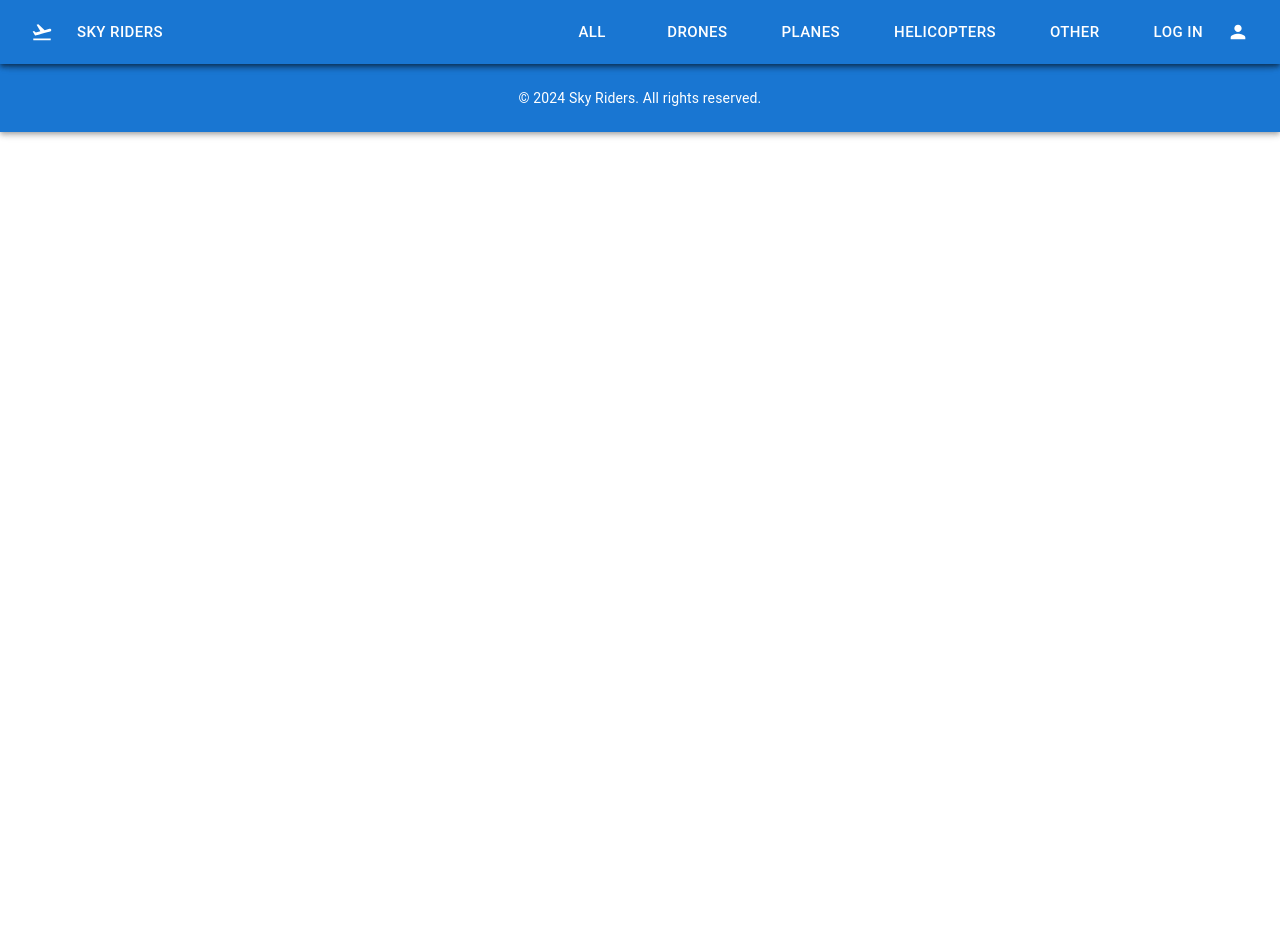
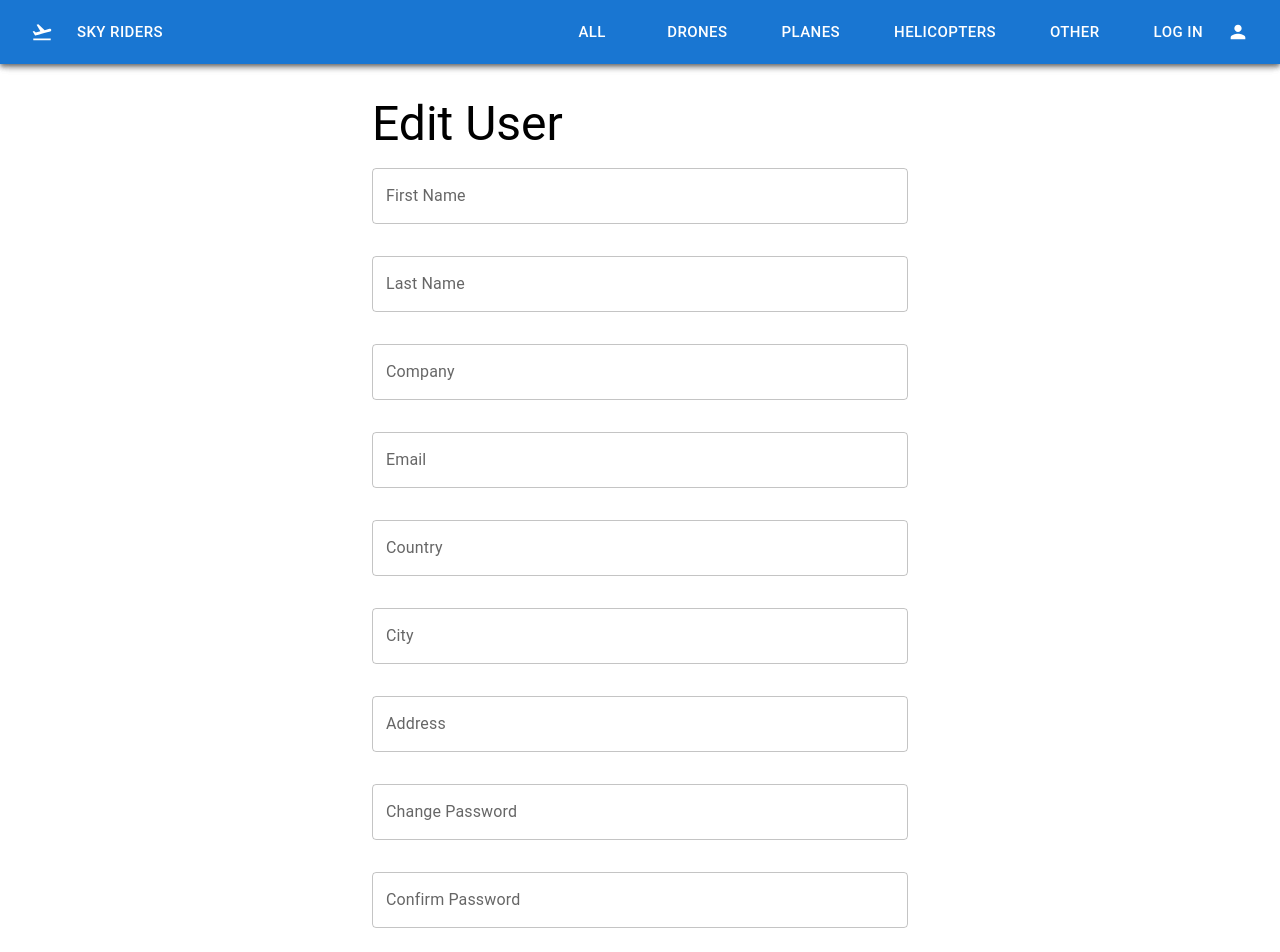
Before and after one commit to IlyaT21/Aerial-Marketplace, a React (Create React App) app: page /edit-user in a window 1280 px wide. Shown: the top 952 px of the page. Before the commit the page ends 800 px from the top, so only its background shows below. Built offline with nearby package versions, Linux system fonts and the light colour scheme.

Commit message:
sterted edit user work

```diff
--- a/src/App.tsx
+++ b/src/App.tsx
@@ -7,6 +7,7 @@ import Listing from "./pages/Listing";
 import Login from "./pages/Login";
 import Register from "./pages/Register";
 import AdminDashboard from "./pages/AdminDashboard";
+import EditUser from "./pages/EditUser";
 
 function App() {
   return (
@@ -20,6 +21,7 @@ function App() {
           <Route path="/login" element={<Login />} />
           <Route path="/register" element={<Register />} />
           <Route path="/admin-dashboard" element={<AdminDashboard />} />
+          <Route path="/edit-user" element={<EditUser />} />
         </Routes>
       </Router>
       <Footer></Footer>
--- a/src/components/admin/ProductList.tsx
+++ b/src/components/admin/ProductList.tsx
@@ -45,7 +45,7 @@ function ProductList() {
               xs: "repeat(1, 1fr)",
               sm: "repeat(2, 1fr)",
               md: "repeat(3, 1fr)",
-              lg: "repeat(5, 1fr)",
+              lg: "repeat(4, 1fr)",
             },
             gap: 2,
           }}
@@ -539,7 +539,6 @@ function ProductList() {
               sm: "repeat(2, 1fr)",
               md: "repeat(3, 1fr)",
               lg: "repeat(4, 1fr)",
-              xl: "repeat(5, 1fr)",
             },
             gap: 2,
           }}
@@ -821,7 +820,6 @@ function ProductList() {
               sm: "repeat(2, 1fr)",
               md: "repeat(3, 1fr)",
               lg: "repeat(4, 1fr)",
-              xl: "repeat(5, 1fr)",
             },
             gap: 2,
           }}
@@ -944,7 +942,6 @@ function ProductList() {
               sm: "repeat(2, 1fr)",
               md: "repeat(3, 1fr)",
               lg: "repeat(4, 1fr)",
-              xl: "repeat(5, 1fr)",
             },
             gap: 2,
           }}
--- /dev/null
+++ b/src/components/admin/UserEdit.tsx
@@ -0,0 +1,124 @@
+import { Button, FormControl, TextField, Typography } from "@mui/material";
+import { Stack } from "@mui/system";
+import { useState } from "react";
+
+function UserEdit() {
+  const [firstName, setFirstName] = useState("");
+  const [lastName, setLastName] = useState("");
+  const [company, setCompany] = useState("");
+  const [email, setEmail] = useState("");
+  const [country, setCountry] = useState("");
+  const [city, setCity] = useState("");
+  const [address, setAddress] = useState("");
+  const [password, setPassword] = useState("");
+  const [confirmPassword, setConfirmPassword] = useState("");
+
+  const handleSubmit = (e: React.FormEvent) => {
+    e.preventDefault();
+    if (password !== confirmPassword) {
+      alert("Passwords do not match");
+      return;
+    }
+    console.log({ firstName, lastName, email, password });
+  };
+  return (
+    <Stack alignItems="flex-start" spacing={2}>
+      <Typography variant="h3">Edit User</Typography>
+      <Stack spacing={4} width="100%" alignItems="center">
+        <FormControl fullWidth required>
+          <TextField
+            label="First Name"
+            variant="outlined"
+            value={firstName}
+            onChange={(e) => setFirstName(e.target.value)}
+          />
+        </FormControl>
+
+        <FormControl fullWidth required>
+          <TextField
+            label="Last Name"
+            variant="outlined"
+            value={lastName}
+            onChange={(e) => setLastName(e.target.value)}
+          />
+        </FormControl>
+
+        <FormControl fullWidth required>
+          <TextField
+            label="Company"
+            variant="outlined"
+            value={company}
+            onChange={(e) => setCompany(e.target.value)}
+          />
+        </FormControl>
+
+        <FormControl fullWidth required>
+          <TextField
+            label="Email"
+            type="email"
+            variant="outlined"
+            value={email}
+            onChange={(e) => setEmail(e.target.value)}
+          />
+        </FormControl>
+
+        <FormControl fullWidth required>
+          <TextField
+            label="Country"
+            variant="outlined"
+            value={country}
+            onChange={(e) => setCountry(e.target.value)}
+          />
+        </FormControl>
+
+        <FormControl fullWidth required>
+          <TextField
+            label="City"
+            variant="outlined"
+            value={city}
+            onChange={(e) => setCity(e.target.value)}
+          />
+        </FormControl>
+
+        <FormControl fullWidth required>
+          <TextField
+            label="Address"
+            variant="outlined"
+            value={address}
+            onChange={(e) => setAddress(e.target.value)}
+          />
+        </FormControl>
+
+        <FormControl fullWidth required>
+          <TextField
+            label="Change Password"
+            type="password"
+            variant="outlined"
+            value={password}
+            onChange={(e) => setPassword(e.target.value)}
+          />
+        </FormControl>
+
+        <FormControl fullWidth required>
+          <TextField
+            label="Confirm Password"
+            type="password"
+            variant="outlined"
+            value={confirmPassword}
+            onChange={(e) => setConfirmPassword(e.target.value)}
+          />
+        </FormControl>
+        <Stack width="100%" direction="row" justifyContent="center" gap={4}>
+          <Button variant="contained" onClick={handleSubmit}>
+            Save Changes
+          </Button>
+          <Button variant="contained" color="error">
+            Delete User
+          </Button>
+        </Stack>
+      </Stack>
+    </Stack>
+  );
+}
+
+export default UserEdit;
--- /dev/null
+++ b/src/pages/EditUser.tsx
@@ -0,0 +1,30 @@
+import React from "react";
+import UserEdit from "../components/admin/UserEdit";
+import { Stack } from "@mui/material";
+
+function EditUser() {
+  return (
+    <Stack
+      justifyContent={{
+        xs: "flex-start",
+        md: "center",
+      }}
+      gap={4}
+      px={4}
+      py={4}
+      sx={{
+        minHeight: {
+          xs: "calc(100vh - 108px)",
+          sm: "calc(100vh - 116px)",
+          md: "calc(100vh - 132px)",
+          width: "100%",
+          maxWidth: "600px",
+        },
+      }}
+    >
+      <UserEdit></UserEdit>
+    </Stack>
+  );
+}
+
+export default EditUser;
```
